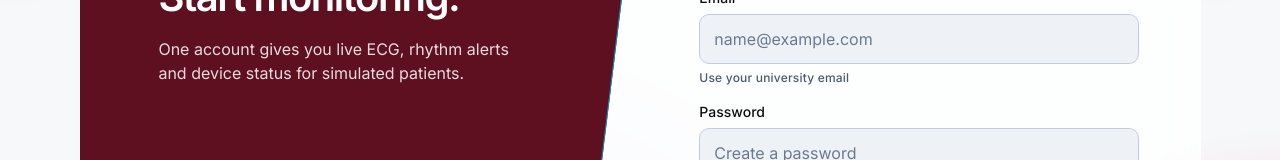
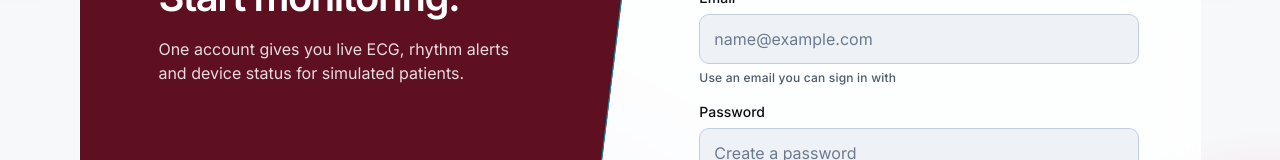
Before and after one commit to M-Musab-A-23/qalb, a Next.js app in the folder frontend/: page /register in a window 1280 px wide. Shown: the part 368-528 px from the top of the page. Built offline with nearby package versions, Linux system fonts and the light colour scheme.

Commit message:
fix(frontend): use neutral wording for the register email hint

```diff
--- a/frontend/src/components/auth/RegisterForm.tsx
+++ b/frontend/src/components/auth/RegisterForm.tsx
@@ -48,7 +48,7 @@ export function RegisterForm() {
           type="email"
           autoComplete="email"
           placeholder="name@example.com"
-          helper="Use your university email"
+          helper="Use an email you can sign in with"
           error={errors.email}
         />
         <Input
```
